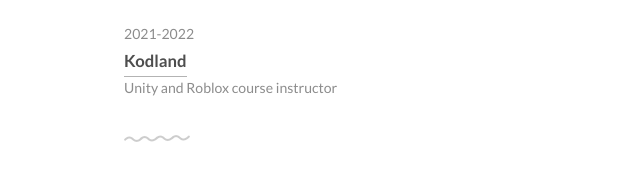
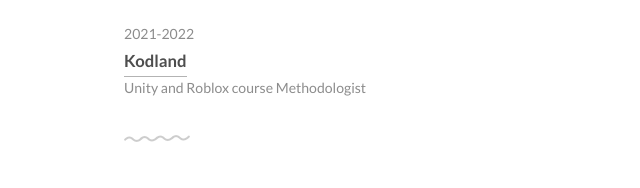
Before and after one commit to alexandergm/alexandergm.github.io, a plain HTML site: page index.html in a window 1280 px wide. Shown: the part 891-1079 px from the top of the page, 205-845 px from the left. Drawn offline with Linux system fonts and the light colour scheme.

Commit message:
Update index.html

```diff
--- a/index.html
+++ b/index.html
@@ -80,7 +80,7 @@
 			<ul class="work-list">
 				<li>2021-2022</li>
 				<li><a href="#">Kodland</a></li>
-				<li>Unity and Roblox course instructor</li>
+				<li>Unity and Roblox course Methodologist</li>
 			</ul>
 
 		</div>
```
